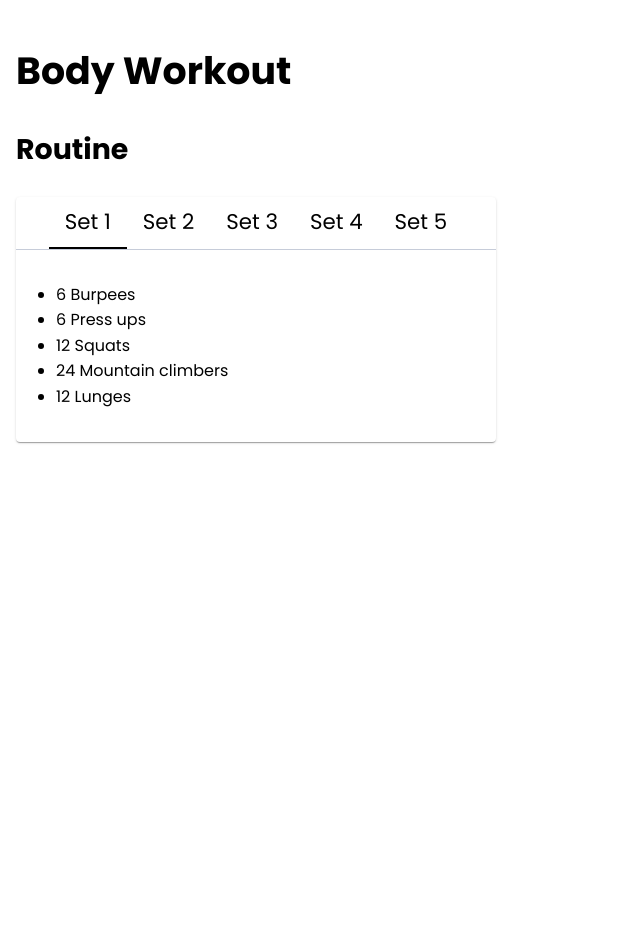
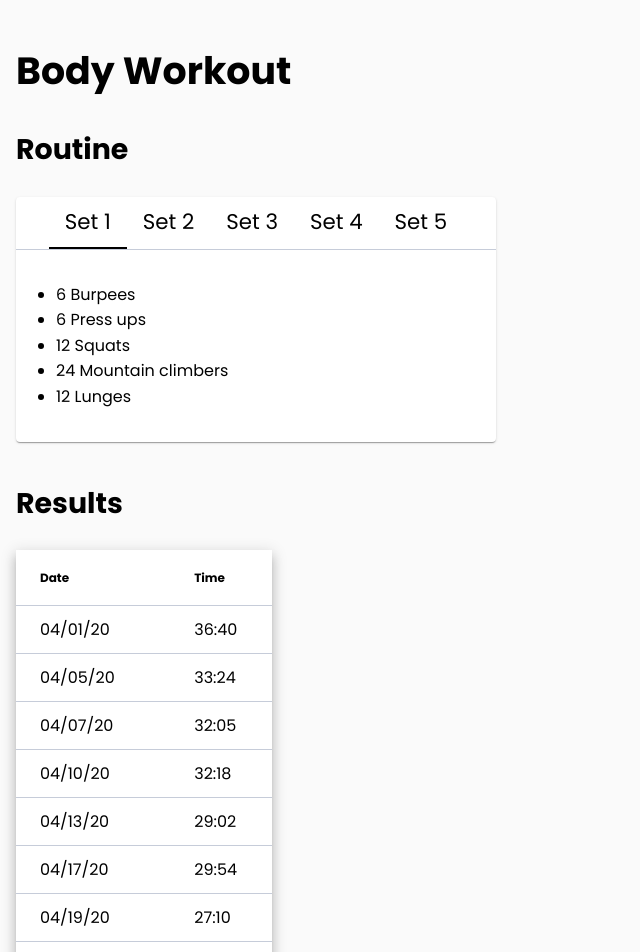
Before and after one commit to gkullar/exercise, a Next.js app: page / in a window 1280 px wide. Shown: the top 952 px of the page, without its empty margins (0-640 px from the left). Before the commit the page ends 800 px from the top, so only its background shows below. Built offline with nearby package versions, Linux system fonts and the light colour scheme.

Commit message:
add results component and update styles

```diff
--- a/components/container.module.css
+++ b/components/container.module.css
@@ -1,4 +1,3 @@
 .container {
   padding: calc(var(--base-spacing) * 2);
-  height: 100vh;
 }
--- /dev/null
+++ b/components/results.module.css
@@ -0,0 +1,7 @@
+.results {
+  padding-top: calc(var(--base-spacing) * 2);
+}
+
+.results table {
+  width: 16em;
+}
--- /dev/null
+++ b/components/results.tsx
@@ -0,0 +1,48 @@
+import { FunctionComponent, useEffect, useState } from 'react';
+import styles from './results.module.css';
+
+interface Result {
+  date: string;
+  time: string;
+}
+
+const Results: FunctionComponent<{}> = () => {
+  const [results, setResults] = useState<Result[]>([]);
+
+  useEffect(() => {
+    const data: Result[] = require('../data.json');
+    setResults(data);
+  }, []);
+
+  const rows = results.length
+    ? results.map((result, index) => {
+        const date = new Date(result.date);
+        const options = { year: '2-digit', month: '2-digit', day: '2-digit' };
+        const formattedDate = date.toLocaleString('default', options);
+
+        return (
+          <tr key={index}>
+            <td>{formattedDate}</td>
+            <td>{result.time}</td>
+          </tr>
+        );
+      })
+    : null;
+
+  return (
+    <div className={styles.results}>
+      <h2>Results</h2>
+      <table>
+        <thead>
+          <tr>
+            <th>Date</th>
+            <th>Time</th>
+          </tr>
+        </thead>
+        <tbody>{rows}</tbody>
+      </table>
+    </div>
+  );
+};
+
+export default Results;
--- a/components/tabs.module.css
+++ b/components/tabs.module.css
@@ -9,7 +9,7 @@
 .header {
   display: flex;
   justify-content: center;
-  border-bottom: 1px solid #c6ccd9;
+  border-bottom: 1px solid var(--grey);
 }
 
 .tab {
--- /dev/null
+++ b/data.json
@@ -0,0 +1,14 @@
+[
+  { "date": "2020-04-01", "time": "36:40" },
+  { "date": "2020-04-05", "time": "33:24" },
+  { "date": "2020-04-07", "time": "32:05" },
+  { "date": "2020-04-10", "time": "32:18" },
+  { "date": "2020-04-13", "time": "29:02" },
+  { "date": "2020-04-17", "time": "29:54" },
+  { "date": "2020-04-19", "time": "27:10" },
+  { "date": "2020-04-22", "time": "28:11" },
+  { "date": "2020-04-27", "time": "37:40" },
+  { "date": "2020-04-29", "time": "34:01" },
+  { "date": "2020-05-03", "time": "29:23" },
+  { "date": "2020-05-06", "time": "27:57" }
+]
--- a/pages/index.tsx
+++ b/pages/index.tsx
@@ -1,5 +1,6 @@
 import { NextPage } from 'next';
 import Head from 'next/head';
+import Results from '../components/results';
 import Routine from '../components/routine';
 import Container from '../components/container';
 
@@ -17,6 +18,7 @@ const Home: NextPage = () => (
     <Container>
       <h1>Body Workout</h1>
       <Routine />
+      <Results />
     </Container>
   </div>
 );
--- a/theme/_variables.css
+++ b/theme/_variables.css
@@ -1,5 +1,7 @@
 :root {
   --base-spacing: 8px;
+
+  --grey: #c6ccd9;
 
   --font-size: 1rem;
   --scale: 1.333;
--- a/theme/style.css
+++ b/theme/style.css
@@ -7,6 +7,10 @@ body {
   margin: 0;
   font-family: 'Poppins', sans-serif;
   line-height: 1.6;
+}
+
+body {
+  background-color: #fafafa;
 }
 
 * {
@@ -28,3 +32,32 @@ h2 {
 h3 {
   font-size: var(--size-l);
 }
+
+table {
+  border-spacing: 0;
+  width: 100%;
+  background-color: #fff;
+  box-shadow: 0 5px 5px -3px rgba(0, 0, 0, 0.2),
+    0 8px 10px 1px rgba(0, 0, 0, 0.14), 0 3px 14px 2px rgba(0, 0, 0, 0.12);
+}
+
+th,
+td {
+  border-bottom: 1px solid var(--grey);
+  padding: 0;
+}
+
+th {
+  height: calc(var(--base-spacing) * 7);
+  font-size: var(--size-s);
+  text-align: left;
+}
+
+th:first-of-type,
+td:first-of-type {
+  padding-left: calc(var(--base-spacing) * 3);
+}
+
+tr {
+  height: calc(var(--base-spacing) * 6);
+}
```
